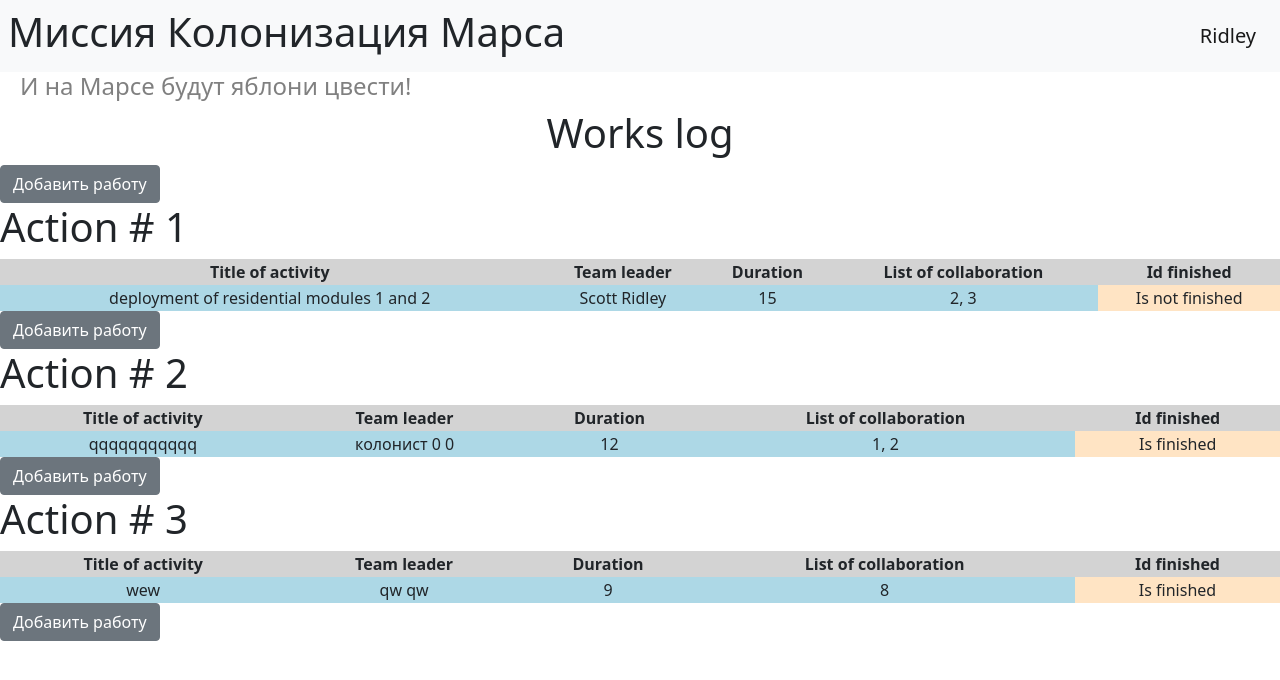
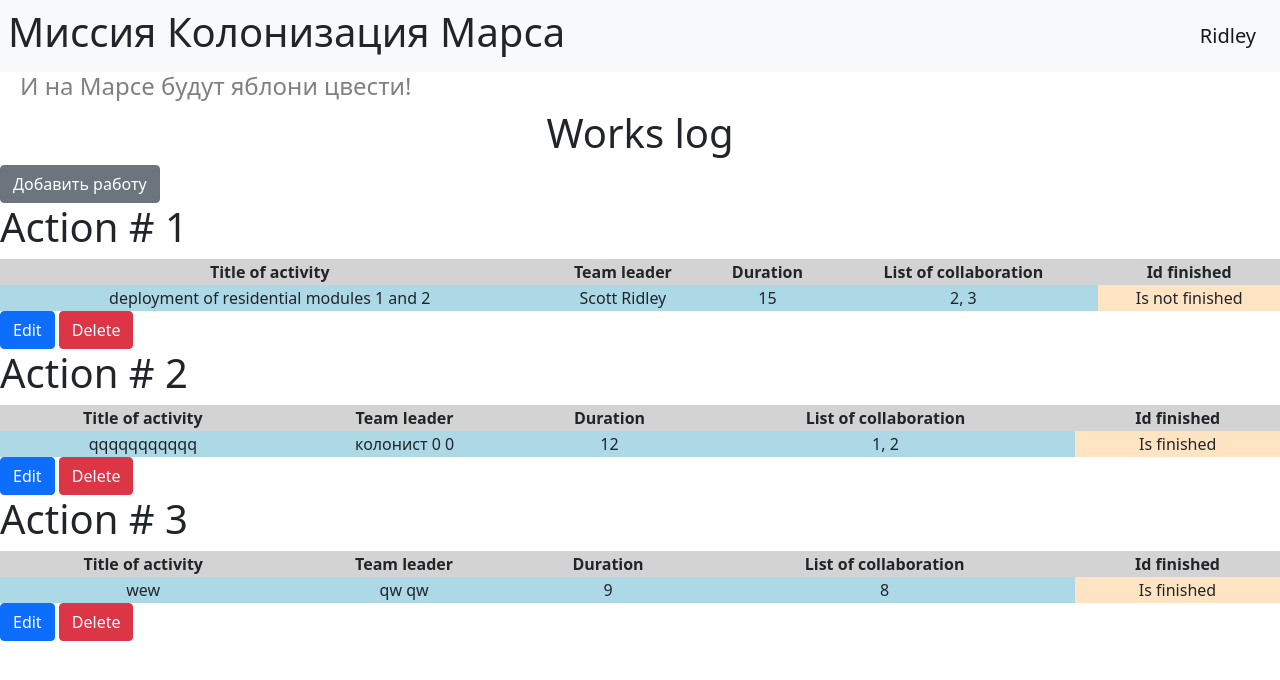
Before and after one commit to Kath022/veb, a Flask app: page / in a window 1280 px wide. Shown: the top 680 px of the page. Run offline with Flask 2, Linux system fonts and the light colour scheme; a user stored in the database is signed in; data comes from the database, SQL or seed files in the repository; both versions use the stored data as it was after the commit.

Commit message:
Готовое приложение

```diff
--- a/main.py
+++ b/main.py
@@ -1,4 +1,4 @@
-from flask import Flask, render_template, redirect
+from flask import Flask, render_template, redirect, request, abort
 from data import db_session
 from data.users import User
 from data.job import Jobs
@@ -98,6 +98,53 @@ def add_job():
     return render_template('add_job.html', title='Add a Job', form=form)
 
 
+@login_required
+@app.route('/add_job/<int:id>',  methods=['GET', 'POST'])
+def edit_job(id):
+    form = JobForm()
+    if request.method == 'GET':
+        db_sess = db_session.create_session()
+        job = db_sess.query(Jobs).filter(Jobs.id == id,
+                                         Jobs.user == current_user
+                                         ).first()
+        if job:
+            form.title.data = job.job
+            form.team_leader_id.data = job.team_leader
+            form.duration.data = job.work_size
+            form.list_of_collaboration.data = job.collaborators
+            form.is_finished.data = job.is_finished
+        else:
+            abort(404)
+    if form.validate_on_submit():
+        db_sess = db_session.create_session()
+        job = db_sess.query(Jobs).filter(Jobs.id == id,
+                                         Jobs.user == current_user
+                                         ).first()
+        if job:
+            job.job = form.title.data
+            job.team_leader = form.team_leader_id.data
+            job.work_size = form.duration.data
+            job.collaborators = form.list_of_collaboration.data
+            job.is_finished = form.is_finished.data
+        else:
+            abort(404)
+        db_sess.commit()
+    return render_template('add_job.html', title='Edit Job', form=form)
+
+
+@app.route('/job_delete/<int:id>', methods=['GET', 'POST'])
+@login_required
+def news_delete(id):
+    db_sess = db_session.create_session()
+    job = db_sess.query(Jobs).filter(Jobs.id == id,
+                                      Jobs.user == current_user
+                                      ).first()
+    if job:
+        db_sess.delete(job)
+        db_sess.commit()
+    else:
+        abort(404)
+    return redirect('/')
 
 
 def main():
--- a/templates/works_log.html
+++ b/templates/works_log.html
@@ -32,7 +32,12 @@
             </tbody>
         </table>
         {% if current_user.is_authenticated and (current_user == job.user or current_user.id == 1)%}
-            <a href="add_job" class="btn btn-secondary">Добавить работу</a>
+            <a href="add_job/{{ job.id }}" class="btn btn-primary">
+                Edit
+            </a>
+            <a href="/job_delete/{{ job.id }}" class="btn btn-danger">
+                Delete
+            </a>
         {% endif %}
     {% endfor %}
 
```
Also changed, not shown: db/blogs.sqlite.
